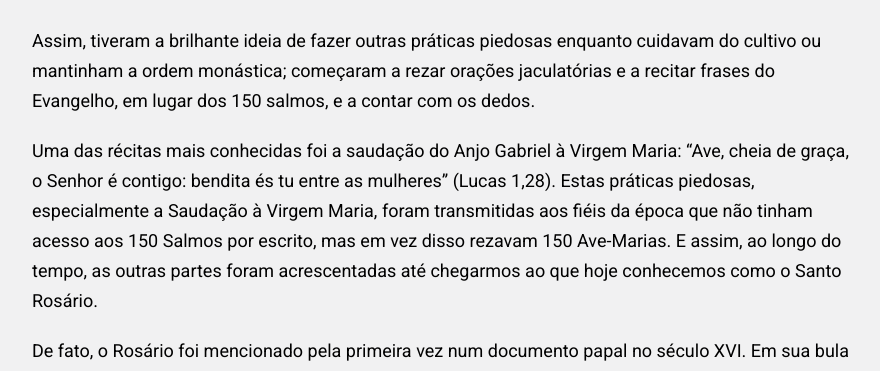
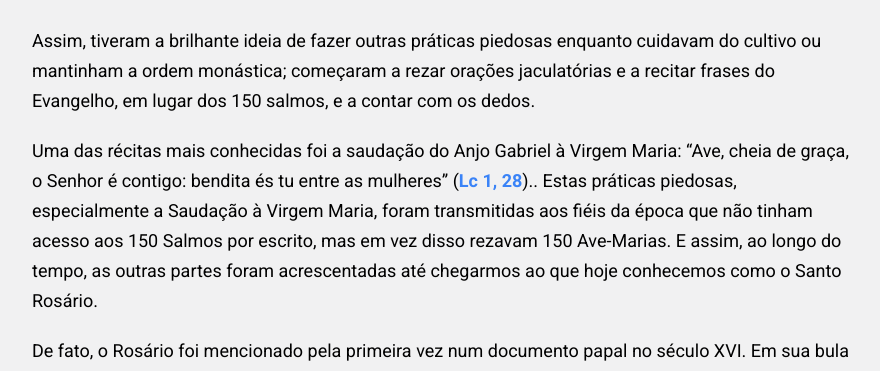
Before and after one commit to devMahaw/site_para_paroquia, a React (Vite) app: page /rosario in a window 1280 px wide. Shown: the part 2320-2691 px from the top of the page, without its empty margins (68-948 px from the left). Built offline with nearby package versions, Linux system fonts and the light colour scheme.

Commit message:
feat: trindade section finished

```diff
--- a/src/pages/Rosario/index.tsx
+++ b/src/pages/Rosario/index.tsx
@@ -18,7 +18,7 @@ const Rosario = () => {
           />
         </div>
         <audio controls style={{ transform: "scale(1.5)", marginLeft: "50px" }}>
-          <source src="assets/rosario.mp3" type="audio/mp3" />
+          <source src="assets/rosario/rosario.mp3" type="audio/mp3" />
           Seu navegador não suporta o elemento de áudio.
         </audio>
         <div style={{ display: "flex" }}>
@@ -96,7 +96,7 @@ const Rosario = () => {
               No entanto, houve uma dificuldade: nem todos tinham a oportunidade
               de rezar constantemente os 150 salmos juntamente com o coro de
               monges, pelo simples fato de terem de se alimentar e cultivar a
-              terra.{" "}
+              terra.
             </S.SmallText>
             <S.SmallText>
               Assim, tiveram a brilhante ideia de fazer outras práticas piedosas
@@ -107,12 +107,19 @@ const Rosario = () => {
             <S.SmallText>
               Uma das récitas mais conhecidas foi a saudação do Anjo Gabriel à
               Virgem Maria: “Ave, cheia de graça, o Senhor é contigo: bendita és
-              tu entre as mulheres” (Lucas 1,28). Estas práticas piedosas,
-              especialmente a Saudação à Virgem Maria, foram transmitidas aos
-              fiéis da época que não tinham acesso aos 150 Salmos por escrito,
-              mas em vez disso rezavam 150 Ave-Marias. E assim, ao longo do
-              tempo, as outras partes foram acrescentadas até chegarmos ao que
-              hoje conhecemos como o Santo Rosário.
+              tu entre as mulheres” (
+              <a
+                href="https://www.bibliaonline.com.br/acf/lc/1/28"
+                target="blank"
+              >
+                Lc 1, 28
+              </a>
+              ).. Estas práticas piedosas, especialmente a Saudação à Virgem
+              Maria, foram transmitidas aos fiéis da época que não tinham acesso
+              aos 150 Salmos por escrito, mas em vez disso rezavam 150
+              Ave-Marias. E assim, ao longo do tempo, as outras partes foram
+              acrescentadas até chegarmos ao que hoje conhecemos como o Santo
+              Rosário.
             </S.SmallText>
             <S.SmallText>
               De fato, o Rosário foi mencionado pela primeira vez num documento
--- a/src/pages/Trindade/index.tsx
+++ b/src/pages/Trindade/index.tsx
@@ -14,10 +14,12 @@ const Trindade = () => {
           alt="Santíssima Trindade"
         />
       </div>
+      <audio controls style={{ transform: "scale(1.5)", marginLeft: "50px" }}>
+        <source src="assets/trindade/trindade.mp3" type="audio/mp3" />
+        Seu navegador não suporta o elemento de áudio.
+      </audio>
       <div>
-        <S.BigText style={{ marginTop: "0px" }}>
-          Santíssima Trindade: um mistério para se celebrar
-        </S.BigText>
+        <S.BigText>Santíssima Trindade: um mistério para se celebrar</S.BigText>
         <S.DefaultText
           style={{
             borderBottom: "1px solid #D4D4D4",
@@ -304,7 +306,7 @@ const Trindade = () => {
         </S.SmallText>
         <S.SmallText>
           <b>
-            1) A Trindade foi alvo de boa parte das primeiras grandes heresias
+            2) A Trindade foi alvo de boa parte das primeiras grandes heresias
             da Igreja
           </b>
           . Ora, pensem! Se não fosse algo muito dentro da vivência cotidiana
```
Also changed, not shown: 2 other files (tests, documents, lock files or other folders).
